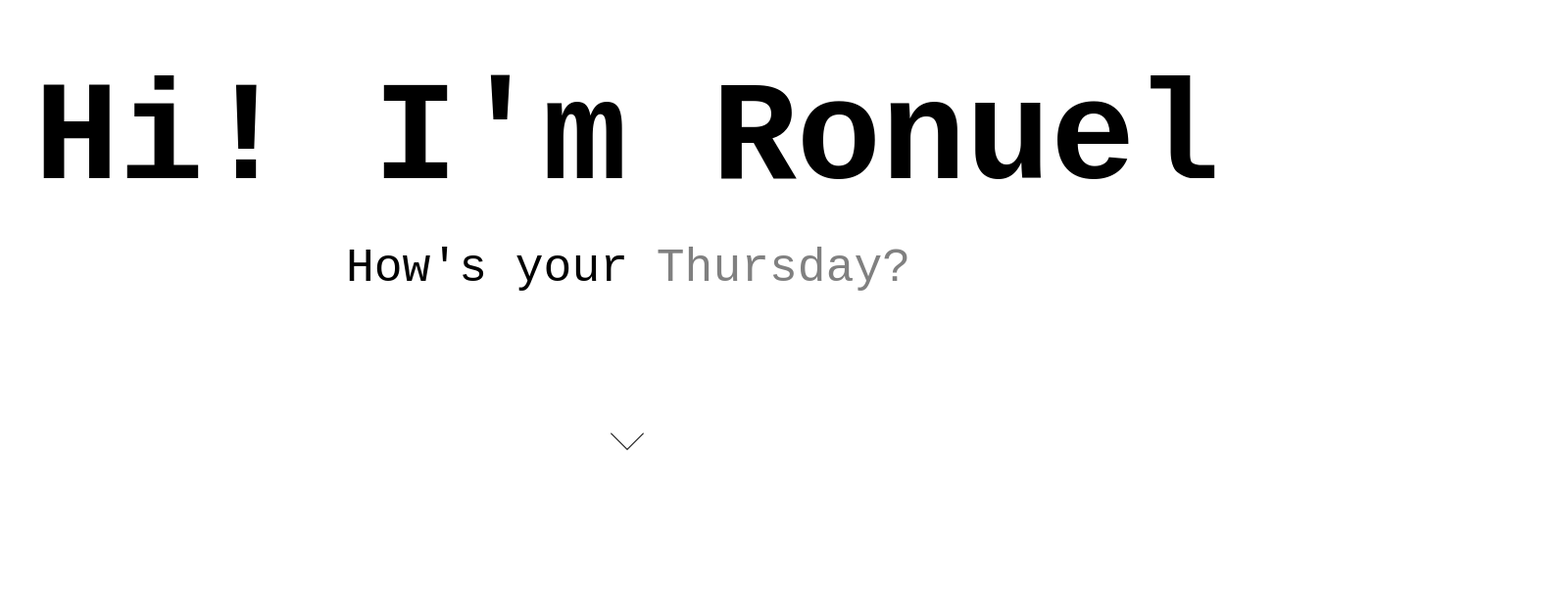
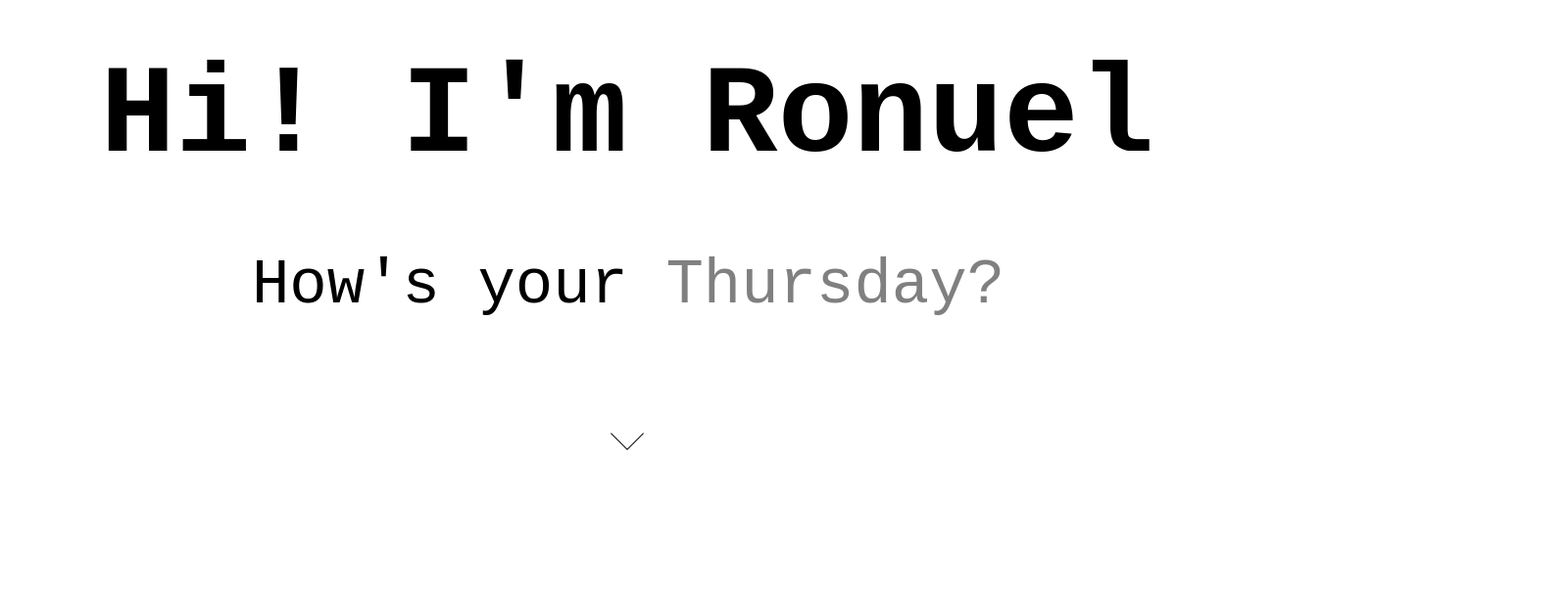
Before and after one commit to ronuelbmoralita/portfolio, a React (Create React App) app: page / in a window 1280 px wide. Shown: the part 101-710 px from the top of the page at 98% size, 1600 px wide, since content can reach past the window. Built offline with nearby package versions, Linux system fonts and the light colour scheme.

Commit message:
'fifteen'

```diff
--- a/src/App.js
+++ b/src/App.js
@@ -167,9 +167,13 @@ function App () {
           {/*
           <img className="img" src={process.env.PUBLIC_URL + '/images/ron.png'} alt="logo"/>
           */}
+          {/*
             <motion.h1 initial={{opacity: 1}}  animate={{scale: 1.5}} transition={{duration: .5}}>
               Hi! I'm Ronuel
-            </motion.h1>
+            </motion.h1>*/}
+            <h1>
+              Hi! I'm Ronuel
+            </h1>
             <motion.div initial={{x: '-100vw'}} animate={{x: 1, duration: 2}} className="span-container">
               <span>
                 How's your <span style={{color: 'gray'}}>
--- a/src/css/style.css
+++ b/src/css/style.css
@@ -270,7 +270,7 @@ header nav li a:hover:before , header nav li a:hover:after {
 /*INTRO-CONTAINER*/
 
 .intro-container{
-  font-size: 0.5em;
+  font-size: 1em;
   text-align: center;
   position: absolute;
   display:inline;
@@ -596,7 +596,7 @@ footer{
   @media screen and (min-width: 800px) {
     .intro-container{
       width: 100%;
-      font-size: 3em;
+      font-size: 4em;
     }
     .content-container {
       font-size: 1.5em;
```
